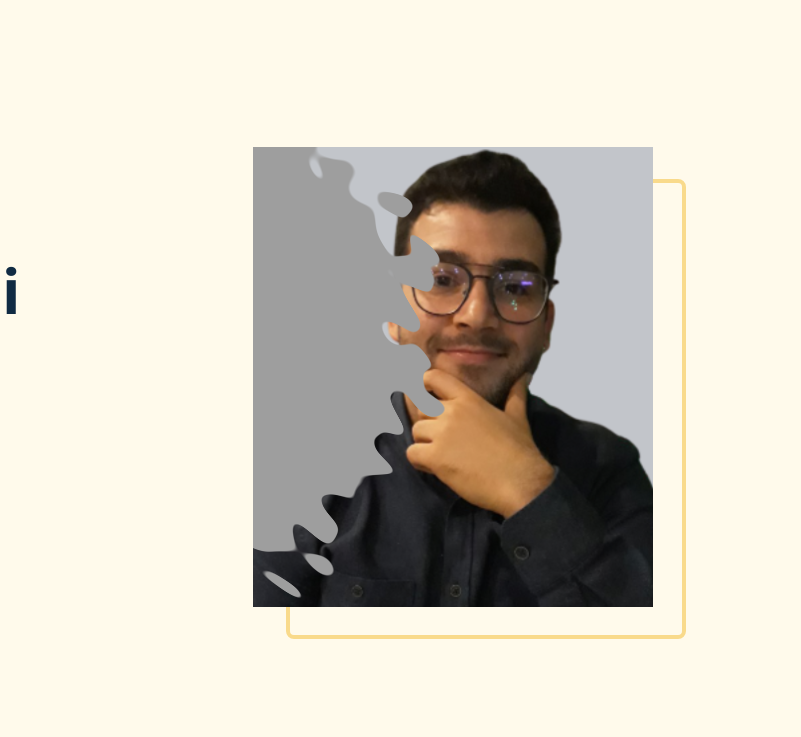
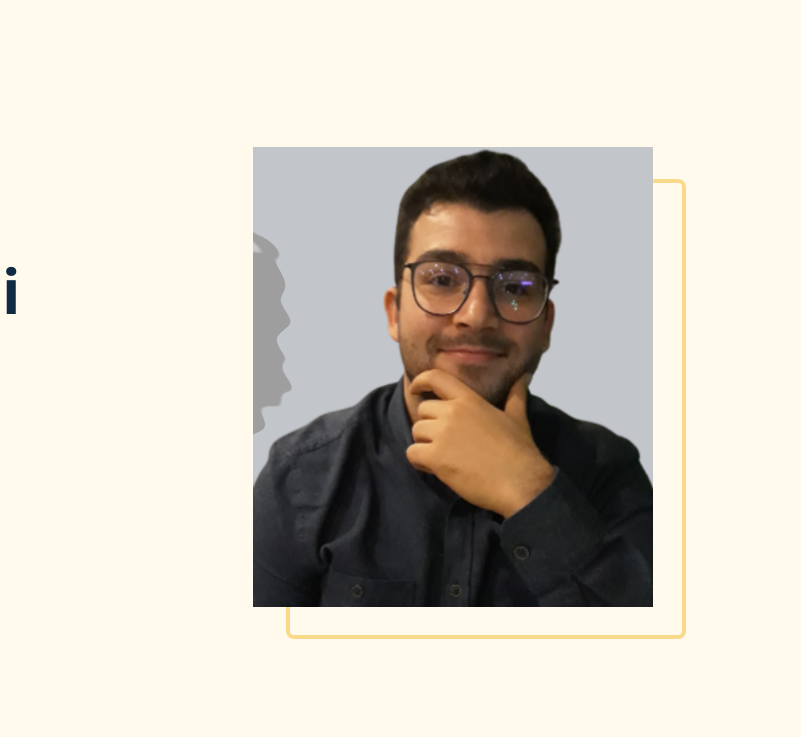
Before and after one commit to MehdiJarraya/MehdiJarrayaNewPortfolio, a website built with Parcel: page index.html in a window 1280 px wide. Shown: the part 63-800 px from the top of the page, 479-1280 px from the left. Built offline with nearby package versions, Linux system fonts and the light colour scheme; animation ran at ten frames a second.

Commit message:
customize noise circle size

```diff
--- a/css/styles.scss
+++ b/css/styles.scss
@@ -1385,5 +1385,5 @@ canvas {
   top: 0;
   width: 300;
   // height: 100vh;
-  z-index: 1;
+  // z-index: 0;
 }
--- a/js/fragmentShader.glsl
+++ b/js/fragmentShader.glsl
@@ -116,7 +116,7 @@ void main() {
 	vec2 mouse = u_mouse * -0.5;
 
 	vec2 circlePos = st + mouse;
-	float c = circle(circlePos, 0.15, 2.) * 2.5;
+	float c = circle(circlePos, 0.035, 2.) * 2.5;
 
 	float offx = v_uv.x + sin(v_uv.y + u_time * .1);
 	float offy = v_uv.y - u_time * 0.1 - cos(u_time * .001) * .01;
```
Also changed, not shown: css/styles.css, 1 other file.
